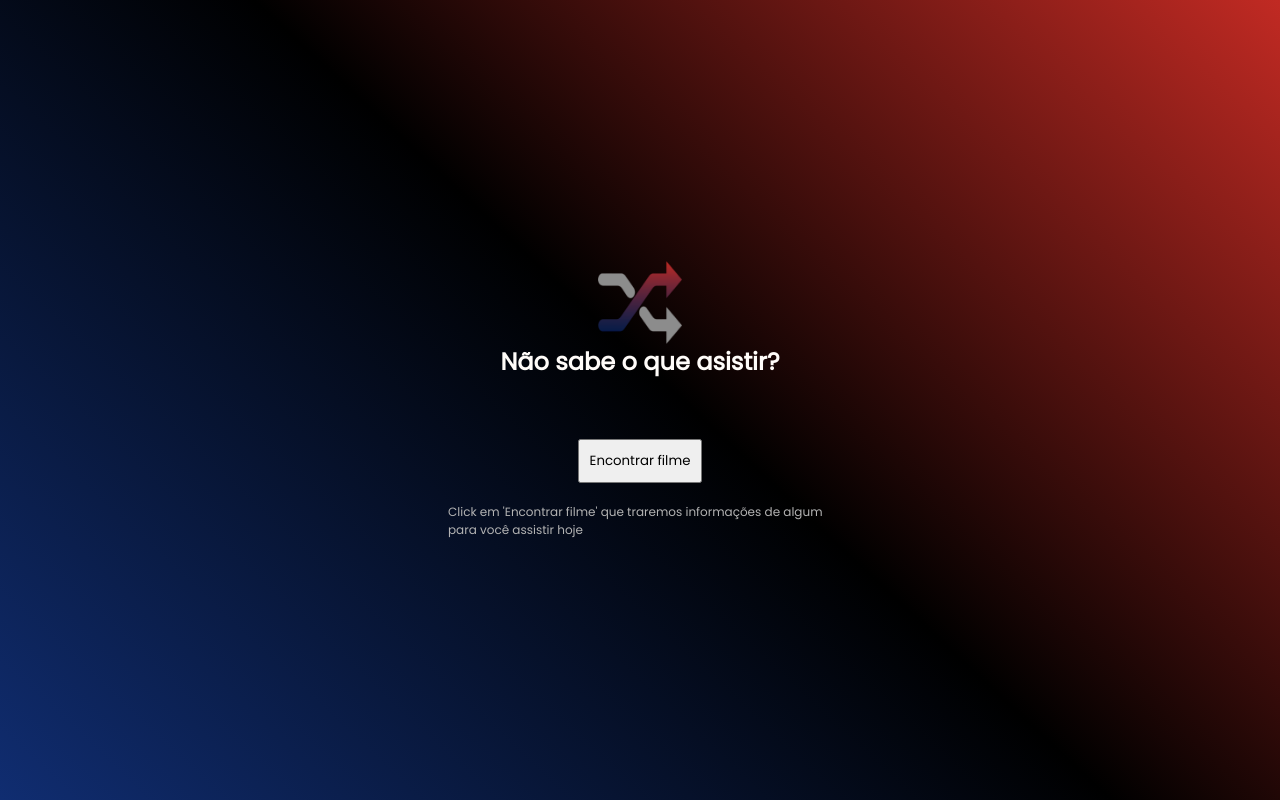
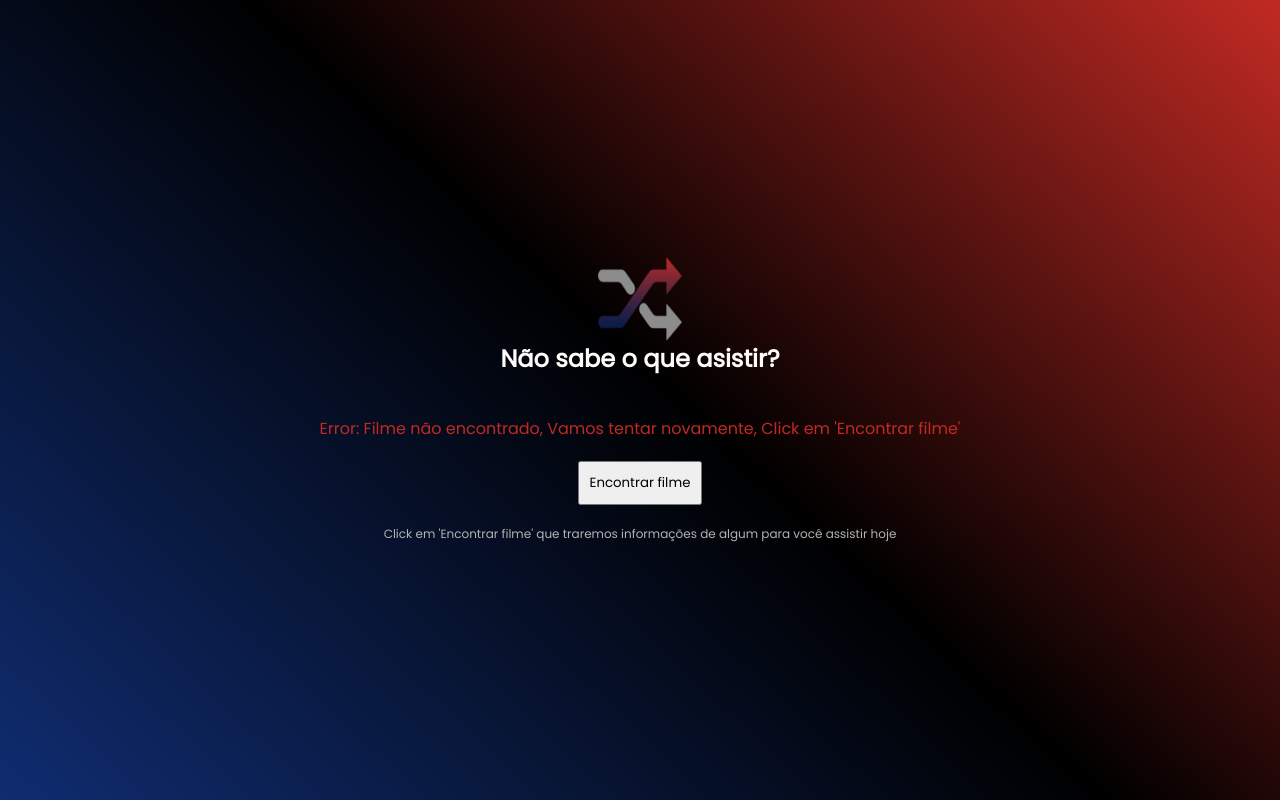
Before and after one commit to lipeqalves/disafio_Rocketflix, a plain HTML site: page index.html in a window 1280 px wide. Both pictures are taken after a click on the button "Encontrar filme". Drawn offline with nearby package versions, Linux system fonts and the light colour scheme; no server answers.

Commit message:
Coloca validação de erro e ajusta tamanho das imagens do filme

```diff
--- a/index.html
+++ b/index.html
@@ -17,23 +17,21 @@
       <img id = "img" src="./assets/favico/android-chrome-192x192.png" alt="" srcset="">
       <h2 class="titulo">Não sabe o que asistir?</h2>
     </header>
-
     <div class = "recebeFilme">
       <div id="imgFilme"></div>
       <div class="recebeData">
         <h4 class="titulo" id = "recebeTitulo"></h4>
         <p id = "recebeTexto" class="sb-titulo"></p>
+
       </div>
     </div>
-
+    <p id = "recebeTextoErro" ></p>
     <div class ="bnt-conteiner">
       <button id="bnt">Encontrar filme</button>
     </div>
-
     <footer>
       <p class="sb-titulo">Click em 'Encontrar filme' que traremos informações
-        de algum para você assistir hoje
-      </p>
+        de algum para você assistir hoje</p>
     </footer>
   </div>
   <script type="module" src="./main.js"></script>
--- a/main.js
+++ b/main.js
@@ -3,23 +3,32 @@ const titulo = document.querySelector("#recebeTitulo");
 const buscaFilme = document.querySelector("#bnt");
 const img = document.createElement("img");
 const imgFilmeGet = document.querySelector("#imgFilme");
+const textoErro = document.querySelector("#recebeTextoErro");
 
-buscaFilme.addEventListener("click",function(e){
+buscaFilme.addEventListener("click",function (e){
   e.preventDefault();
-    const BASE_URL = `https://api.themoviedb.org/3/movie/${getRandom()}?api_key=dc30173d06685a02c86af9c34194011c`;
+  const idFilme = getRandom();
+    const BASE_URL = `https://api.themoviedb.org/3/movie/${idFilme}?api_key=dc30173d06685a02c86af9c34194011c`;
+
     getMoves(BASE_URL);
+
 });
 function getMoves(URL){
   axios.get(URL)
   .then(response => {
+    textoErro.textContent="";
       texto.textContent = response.data.overview;
       titulo.textContent = response.data.title;
+      img.style.display = ''
       img.src = `https://image.tmdb.org/t/p/w500${response.data.poster_path}`;
       img.style.width = "100%";
       //img.style.height = "50hv";
       imgFilmeGet.appendChild(img);
   })
-  .catch(error => console.log(error), console.log(getRandom()))
+  .catch(titulo.textContent ="",
+          texto.textContent ="",
+          img.style.display = 'none',
+          textoErro.textContent=`Error: Filme não encontrado, Vamos tentar novamente, Click em 'Encontrar filme' `)
 }
 function getRandom() {
   return Math.floor(Math.random() * 990)
--- a/styles.css
+++ b/styles.css
@@ -20,48 +20,64 @@ body{
 }
 #img{
     width: 30%;
-
+}
+#imgFilme{
+    width: 30%;
 }
 .conteiner{
-    width: 30%;
-    min-height: 30vh;
+    /*border: solid 3px white;*/
+    width: 80%;
+    /*min-height: 30vh;*/
     display:flex;
     flex-direction: column;
-    justify-content: center;
+    justify-content:space-around;
     align-items: center;
 }
 .cabecalho{
-
+   /* border: solid 3px white;*/
     display:flex;
     flex-direction: column;
     align-items: center;
 }
 .recebeFilme{
+    /*border: solid 3px white;*/
+    width: 50%;
     padding: 10px;
     display:flex;
     align-items: center;
+    justify-content:space-evenly;
 
 }
 .recebeData{
+   /* border: solid 3px white;*/
     padding: 10px;
+    width: 50%;
     display:flex;
     flex-direction: column;
     align-items: center;
 }
 .titulo{
+    /*border: solid 3px white;*/
     color:#fffcf9;
     text-align: center;
 }
 .bnt-conteiner{
+   /* border: solid 3px white;*/
     color: #e9e6e3;
     padding: 10px;
 }
 button{
+
     padding: 10px;
     margin: 10px;
 }
 .sb-titulo{
+    /*border: solid 3px white;*/
     color:#b3b3b3;
     text-align: left;
     font-size: 12px;
 }
+#recebeTextoErro{
+    font-size: 16px;
+    color: #c12a23;
+}
```
